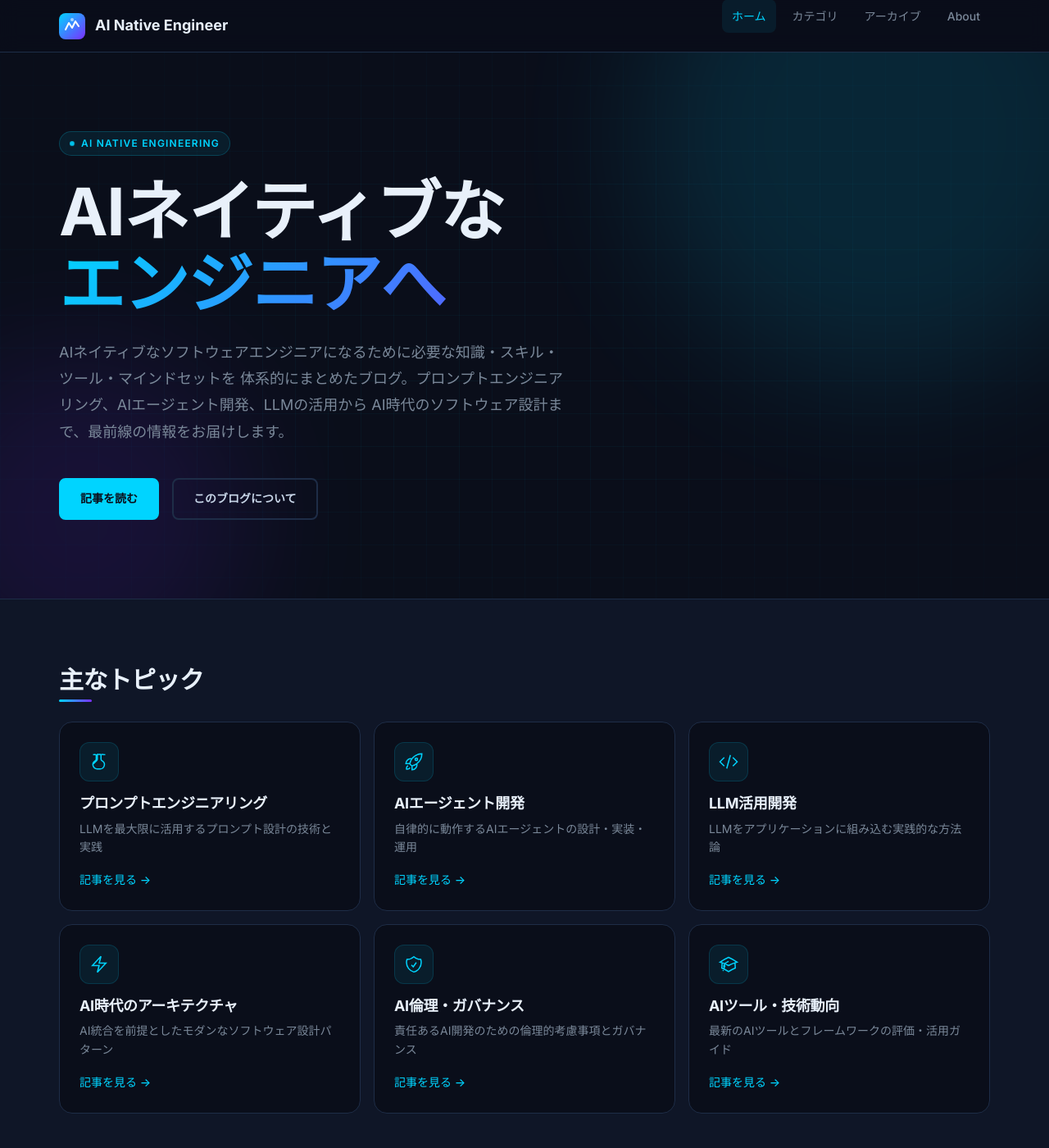
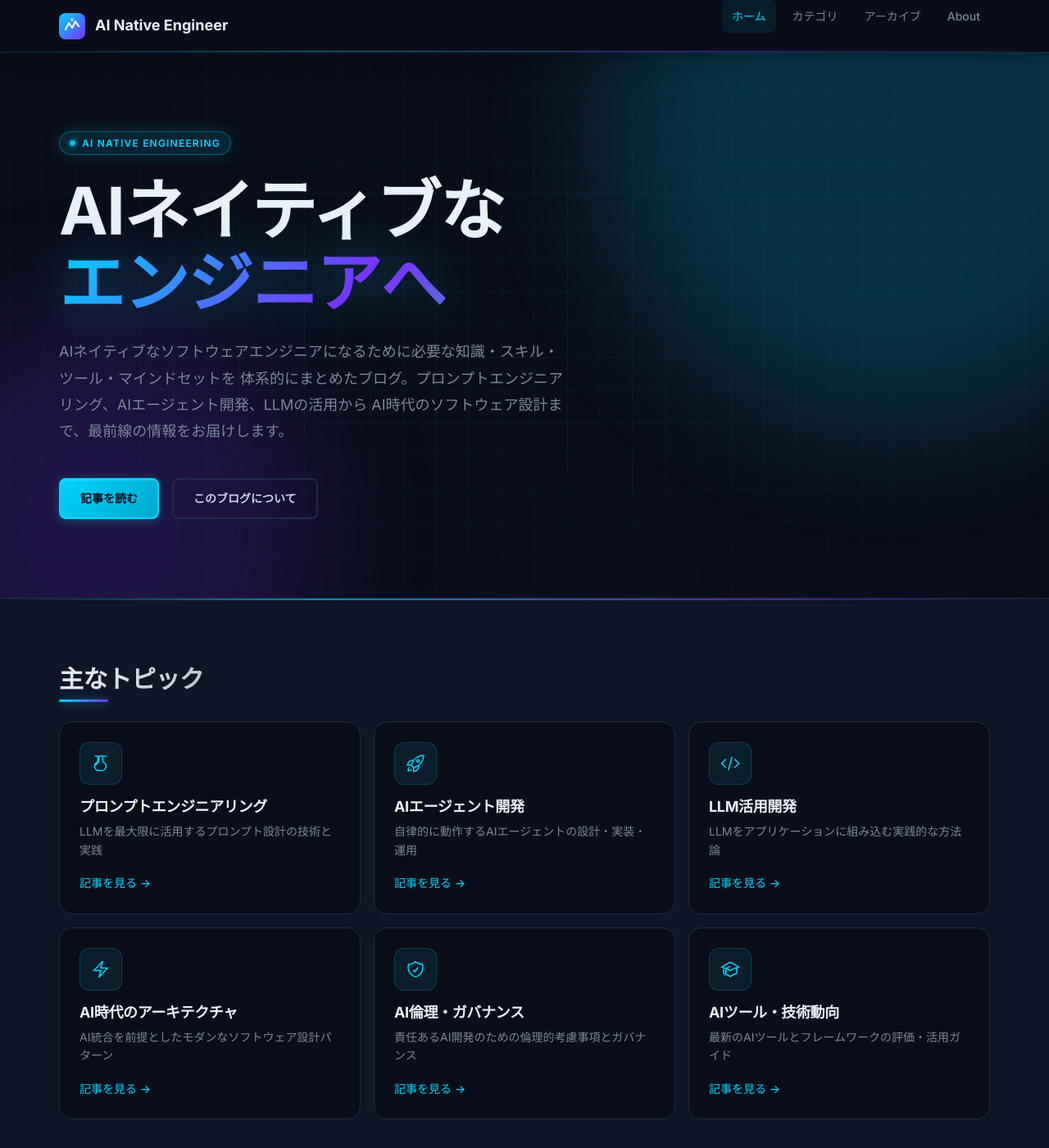
Before and after one commit to niusounds/ai-native, a Jekyll site: the page built from index.html, in a window 1280 px wide and 1400 px high. Shown: the whole window at 82% size. Built offline with Jekyll 4.4.1, drawn with Linux system fonts in a browser that asks for light colours; the list of posts is cut into pages by our own code.

```diff
--- a/_config.yml
+++ b/_config.yml
@@ -106,6 +106,7 @@ exclude:
   - AGENTS.md
   - node_modules/
   - "*.sh"
+  - _config_cloudflare.yml
 
 # Include
 include:
--- a/_sass/_base.scss
+++ b/_sass/_base.scss
@@ -214,6 +214,26 @@ hr {
   flex: 1;
 }
 
+// ---- Scroll Reveal Animations ----
+
+.reveal {
+  opacity: 0;
+  transform: translateY(24px);
+  transition: opacity 0.6s ease, transform 0.6s ease;
+
+  &.is-visible {
+    opacity: 1;
+    transform: translateY(0);
+  }
+}
+
+.reveal-delay-1 { transition-delay: 0.1s; }
+.reveal-delay-2 { transition-delay: 0.2s; }
+.reveal-delay-3 { transition-delay: 0.3s; }
+.reveal-delay-4 { transition-delay: 0.4s; }
+.reveal-delay-5 { transition-delay: 0.5s; }
+.reveal-delay-6 { transition-delay: 0.6s; }
+
 // Highlight.js / Rouge syntax highlighting
 .highlight {
   margin: 0;
--- a/_sass/_components.scss
+++ b/_sass/_components.scss
@@ -19,18 +19,39 @@
   border: 2px solid transparent;
   transition: all $transition-normal;
   white-space: nowrap;
+  position: relative;
+  overflow: hidden;
+
+  &::after {
+    content: '';
+    position: absolute;
+    inset: 0;
+    background: linear-gradient(135deg, rgba(255,255,255,0.15) 0%, transparent 50%);
+    opacity: 0;
+    transition: opacity $transition-fast;
+  }
+
+  &:hover::after {
+    opacity: 1;
+  }
 
   &--primary {
-    background: $color-primary;
+    background: linear-gradient(135deg, $color-primary, #00a8cc);
     color: $color-bg;
     border-color: $color-primary;
+    box-shadow: 0 2px 12px rgba($color-primary, 0.3), inset 0 1px 0 rgba(255,255,255,0.15);
 
     &:hover {
-      background: #33ddff;
+      background: linear-gradient(135deg, #33ddff, $color-primary);
       border-color: #33ddff;
       text-decoration: none;
       color: $color-bg;
-      box-shadow: 0 0 24px rgba(0, 212, 255, 0.4);
+      box-shadow: 0 0 32px rgba(0, 212, 255, 0.5), 0 4px 20px rgba($color-primary, 0.3);
+      transform: translateY(-1px);
+    }
+
+    &:active {
+      transform: translateY(0);
     }
   }
 
@@ -38,12 +59,15 @@
     background: transparent;
     color: $color-text;
     border-color: $color-border;
+    backdrop-filter: blur(4px);
 
     &:hover {
       border-color: $color-primary;
       color: $color-primary;
       text-decoration: none;
-      background: rgba($color-primary, 0.06);
+      background: rgba($color-primary, 0.08);
+      box-shadow: 0 0 20px rgba($color-primary, 0.15);
+      transform: translateY(-1px);
     }
   }
 }
@@ -95,16 +119,21 @@
   margin-bottom: $spacing-8;
   position: relative;
   display: inline-block;
+  background: linear-gradient(135deg, $color-heading, rgba($color-heading, 0.8));
+  -webkit-background-clip: text;
+  -webkit-text-fill-color: transparent;
+  background-clip: text;
 
   &::after {
     content: '';
     position: absolute;
     bottom: -$spacing-2;
     left: 0;
-    width: 40px;
+    width: 60px;
     height: 3px;
     background: linear-gradient(90deg, $color-primary, $color-secondary);
     border-radius: 2px;
+    box-shadow: 0 0 10px rgba($color-primary, 0.5);
   }
 }
 
@@ -156,34 +185,55 @@
   position: absolute;
   inset: 0;
   background-image:
-    linear-gradient(rgba($color-primary, 0.04) 1px, transparent 1px),
-    linear-gradient(90deg, rgba($color-primary, 0.04) 1px, transparent 1px);
+    linear-gradient(rgba($color-primary, 0.07) 1px, transparent 1px),
+    linear-gradient(90deg, rgba($color-primary, 0.07) 1px, transparent 1px);
   background-size: 40px 40px;
   mask-image: radial-gradient(ellipse 80% 80% at 50% 50%, black 30%, transparent 100%);
+  animation: gridShift 20s linear infinite;
+}
+
+@keyframes gridShift {
+  0% { background-position: 0 0; }
+  100% { background-position: 40px 40px; }
 }
 
 .hero-glow {
   position: absolute;
   border-radius: 50%;
   filter: blur(80px);
-  opacity: 0.12;
   pointer-events: none;
 
   &--1 {
-    width: 600px;
-    height: 600px;
+    width: 700px;
+    height: 700px;
     background: $color-primary;
-    top: -200px;
-    right: -100px;
+    top: -250px;
+    right: -150px;
+    opacity: 0.18;
+    animation: floatGlow1 12s ease-in-out infinite;
   }
 
   &--2 {
-    width: 400px;
-    height: 400px;
+    width: 500px;
+    height: 500px;
     background: $color-secondary;
-    bottom: -100px;
+    bottom: -150px;
     left: -100px;
+    opacity: 0.18;
+    animation: floatGlow2 15s ease-in-out infinite;
   }
+}
+
+@keyframes floatGlow1 {
+  0%, 100% { transform: translate(0, 0) scale(1); }
+  33% { transform: translate(30px, -20px) scale(1.05); }
+  66% { transform: translate(-20px, 30px) scale(0.95); }
+}
+
+@keyframes floatGlow2 {
+  0%, 100% { transform: translate(0, 0) scale(1); }
+  33% { transform: translate(-30px, 20px) scale(1.05); }
+  66% { transform: translate(20px, -30px) scale(0.95); }
 }
 
 .hero-content {
@@ -196,8 +246,8 @@
   align-items: center;
   gap: $spacing-2;
   padding: $spacing-1 $spacing-3;
-  background: rgba($color-primary, 0.08);
-  border: 1px solid rgba($color-primary, 0.2);
+  background: rgba($color-primary, 0.1);
+  border: 1px solid rgba($color-primary, 0.35);
   border-radius: 999px;
   font-size: $font-size-xs;
   font-weight: 600;
@@ -205,19 +255,21 @@
   text-transform: uppercase;
   letter-spacing: 0.1em;
   margin-bottom: $spacing-6;
+  box-shadow: 0 0 20px rgba($color-primary, 0.15), inset 0 0 20px rgba($color-primary, 0.05);
 }
 
 .hero-badge-dot {
-  width: 6px;
-  height: 6px;
+  width: 7px;
+  height: 7px;
   background: $color-primary;
   border-radius: 50%;
   animation: pulse 2s ease-in-out infinite;
+  box-shadow: 0 0 8px $color-primary;
 }
 
 @keyframes pulse {
-  0%, 100% { opacity: 1; transform: scale(1); }
-  50% { opacity: 0.5; transform: scale(0.8); }
+  0%, 100% { opacity: 1; transform: scale(1); box-shadow: 0 0 8px $color-primary; }
+  50% { opacity: 0.6; transform: scale(0.8); box-shadow: 0 0 4px $color-primary; }
 }
 
 .hero-title {
@@ -241,10 +293,11 @@
 
 .hero-title-accent {
   display: block;
-  background: linear-gradient(135deg, $color-primary, $color-secondary);
+  background: linear-gradient(135deg, $color-primary 0%, $color-secondary 50%, $color-accent 100%);
   -webkit-background-clip: text;
   -webkit-text-fill-color: transparent;
   background-clip: text;
+  filter: drop-shadow(0 0 30px rgba($color-primary, 0.4));
 }
 
 .hero-description {
@@ -268,6 +321,23 @@
   background: $color-bg-elevated;
   border-top: 1px solid $color-border;
   border-bottom: 1px solid $color-border;
+  position: relative;
+
+  &::before {
+    content: '';
+    position: absolute;
+    top: 0;
+    left: 0;
+    right: 0;
+    height: 2px;
+    background: linear-gradient(90deg,
+      transparent 0%,
+      $color-primary 30%,
+      $color-secondary 70%,
+      transparent 100%
+    );
+    opacity: 0.6;
+  }
 }
 
 .topics-grid {
@@ -290,25 +360,60 @@
   border-radius: $border-radius-xl;
   padding: $spacing-6;
   transition: all $transition-normal;
+  position: relative;
+  overflow: hidden;
+
+  &::before {
+    content: '';
+    position: absolute;
+    top: 0;
+    left: 0;
+    right: 0;
+    height: 2px;
+    background: linear-gradient(90deg, $color-primary, $color-secondary);
+    opacity: 0;
+    transition: opacity $transition-normal;
+  }
+
+  &::after {
+    content: '';
+    position: absolute;
+    inset: 0;
+    background: radial-gradient(circle at 50% 0%, rgba($color-primary, 0.06), transparent 70%);
+    opacity: 0;
+    transition: opacity $transition-normal;
+    pointer-events: none;
+  }
 
   &:hover {
     border-color: rgba($color-primary, 0.4);
-    transform: translateY(-4px);
+    transform: translateY(-6px);
     box-shadow: $glow-primary, $shadow-hover;
+
+    &::before { opacity: 1; }
+    &::after { opacity: 1; }
+
+    .topic-icon {
+      background: rgba($color-primary, 0.15);
+      border-color: rgba($color-primary, 0.4);
+      box-shadow: 0 0 20px rgba($color-primary, 0.2);
+      transform: scale(1.05);
+    }
   }
 }
 
 .topic-icon {
-  width: 48px;
-  height: 48px;
+  width: 52px;
+  height: 52px;
   background: rgba($color-primary, 0.08);
-  border: 1px solid rgba($color-primary, 0.15);
+  border: 1px solid rgba($color-primary, 0.2);
   border-radius: $border-radius-lg;
   display: flex;
   align-items: center;
   justify-content: center;
   margin-bottom: $spacing-4;
   color: $color-primary;
+  transition: all $transition-normal;
 
   svg {
     width: 24px;
@@ -370,11 +475,27 @@
   display: flex;
   flex-direction: column;
   transition: all $transition-normal;
+  position: relative;
+
+  &::before {
+    content: '';
+    position: absolute;
+    top: 0;
+    left: 0;
+    right: 0;
+    height: 3px;
+    background: linear-gradient(90deg, $color-primary, $color-secondary);
+    opacity: 0;
+    transition: opacity $transition-normal;
+    z-index: 1;
+  }
 
   &:hover {
-    border-color: rgba($color-primary, 0.3);
-    transform: translateY(-4px);
+    border-color: rgba($color-primary, 0.4);
+    transform: translateY(-6px);
     box-shadow: $glow-primary, $shadow-hover;
+
+    &::before { opacity: 1; }
   }
 }
 
--- a/_sass/_layout.scss
+++ b/_sass/_layout.scss
@@ -27,13 +27,29 @@
   position: sticky;
   top: 0;
   z-index: $z-nav;
-  background: rgba($color-bg, 0.85);
-  backdrop-filter: blur(12px);
-  -webkit-backdrop-filter: blur(12px);
-  border-bottom: 1px solid $color-border;
+  background: rgba($color-bg, 0.8);
+  backdrop-filter: blur(20px) saturate(180%);
+  -webkit-backdrop-filter: blur(20px) saturate(180%);
+  border-bottom: 1px solid rgba($color-border, 0.6);
   height: $nav-height;
   display: flex;
   align-items: center;
+  box-shadow: 0 1px 0 rgba($color-primary, 0.08), 0 4px 24px rgba(0, 0, 0, 0.3);
+
+  &::after {
+    content: '';
+    position: absolute;
+    bottom: 0;
+    left: 0;
+    right: 0;
+    height: 1px;
+    background: linear-gradient(90deg,
+      transparent 0%,
+      rgba($color-primary, 0.5) 30%,
+      rgba($color-secondary, 0.5) 70%,
+      transparent 100%
+    );
+  }
 }
 
 .site-nav {
@@ -168,6 +184,23 @@
   border-top: 1px solid $color-border;
   padding: $spacing-16 0 $spacing-8;
   margin-top: auto;
+  position: relative;
+
+  &::before {
+    content: '';
+    position: absolute;
+    top: 0;
+    left: 0;
+    right: 0;
+    height: 2px;
+    background: linear-gradient(90deg,
+      transparent 0%,
+      $color-secondary 30%,
+      $color-primary 70%,
+      transparent 100%
+    );
+    opacity: 0.5;
+  }
 }
 
 .footer-inner {
@@ -325,8 +358,25 @@
 
 .post-header {
   background: $color-bg-elevated;
+  position: relative;
   border-bottom: 1px solid $color-border;
   padding: $spacing-16 0 $spacing-10;
+
+  &::after {
+    content: '';
+    position: absolute;
+    bottom: 0;
+    left: 0;
+    right: 0;
+    height: 2px;
+    background: linear-gradient(90deg,
+      transparent 0%,
+      $color-primary 30%,
+      $color-secondary 70%,
+      transparent 100%
+    );
+    opacity: 0.6;
+  }
 }
 
 .post-categories {
--- a/_sass/_variables.scss
+++ b/_sass/_variables.scss
@@ -67,10 +67,10 @@ $border-radius-lg:  0.75rem;
 $border-radius-xl:  1rem;
 
 // Shadows & Glows
-$glow-primary:   0 0 20px rgba(0, 212, 255, 0.15);
-$glow-secondary: 0 0 20px rgba(123, 47, 255, 0.15);
+$glow-primary:   0 0 30px rgba(0, 212, 255, 0.25);
+$glow-secondary: 0 0 30px rgba(123, 47, 255, 0.25);
 $shadow-card:    0 4px 24px rgba(0, 0, 0, 0.4);
-$shadow-hover:   0 8px 40px rgba(0, 0, 0, 0.6);
+$shadow-hover:   0 12px 48px rgba(0, 0, 0, 0.7), 0 0 60px rgba(0, 212, 255, 0.1);
 
 // Transitions
 $transition-fast:   150ms ease;
--- a/assets/js/main.js
+++ b/assets/js/main.js
@@ -192,4 +192,45 @@
     });
   });
 
+  // ============================================
+  // Scroll Reveal Animations
+  // ============================================
+  (function () {
+    var revealElements = document.querySelectorAll(
+      '.topic-card, .post-card, .section-title, .hero-badge, .hero-title, .hero-description, .hero-actions'
+    );
+
+    if (!revealElements.length || !window.IntersectionObserver) return;
+
+    // Add reveal class and stagger delays to grid items
+    revealElements.forEach(function (el) {
+      el.classList.add('reveal');
+    });
+
+    // Add staggered delays to cards within grids
+    document.querySelectorAll('.topics-grid .topic-card').forEach(function (card, i) {
+      card.classList.add('reveal-delay-' + Math.min(i + 1, 6));
+    });
+
+    document.querySelectorAll('.posts-grid .post-card').forEach(function (card, i) {
+      card.classList.add('reveal-delay-' + Math.min(i + 1, 6));
+    });
+
+    var observer = new IntersectionObserver(
+      function (entries) {
+        entries.forEach(function (entry) {
+          if (entry.isIntersecting) {
+            entry.target.classList.add('is-visible');
+            observer.unobserve(entry.target);
+          }
+        });
+      },
+      { threshold: 0.1, rootMargin: '0px 0px -40px 0px' }
+    );
+
+    revealElements.forEach(function (el) {
+      observer.observe(el);
+    });
+  }());
+
 })();
```
Also changed, not shown: _config_cloudflare.yml (added, +10 -0 lines), README.md, 1 other file.
